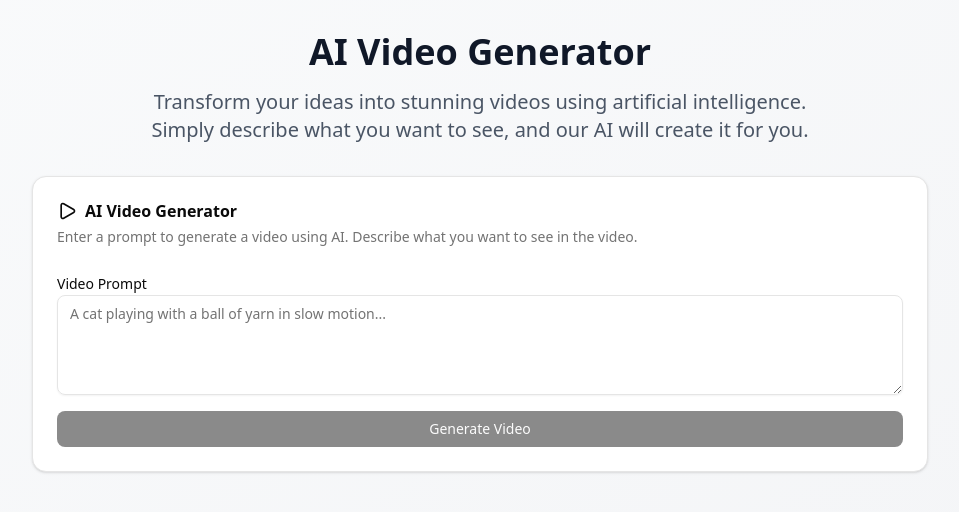
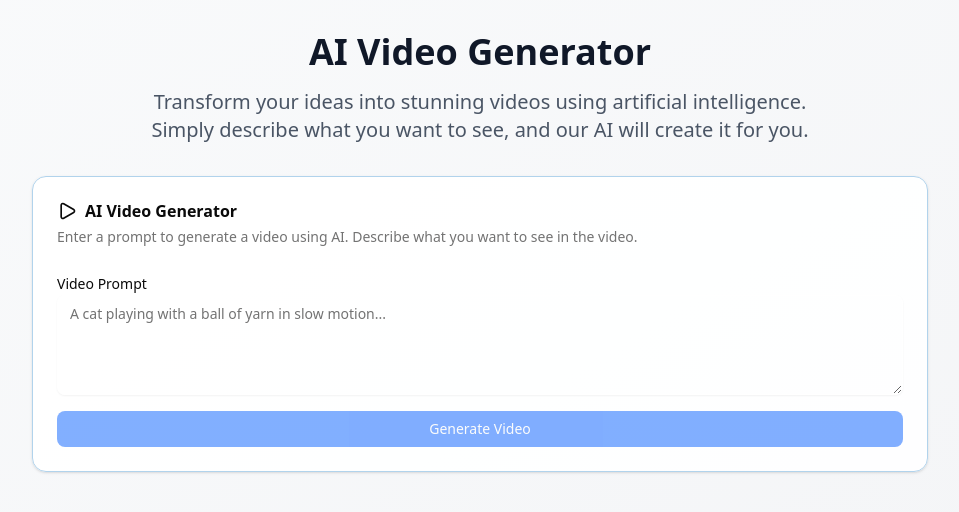
Before and after one commit to Walaa-Volidis/video-generator, a Next.js app: page / in a window 1280 px wide. Shown: the top 512 px of the page, without its empty margins (160-1119 px from the left). Built offline with nearby package versions, Linux system fonts and the light colour scheme.

Commit message:
add styles

```diff
--- a/src/app/globals.css
+++ b/src/app/globals.css
@@ -1,5 +1,5 @@
-@import "tailwindcss";
-@import "tw-animate-css";
+@import 'tailwindcss';
+@import 'tw-animate-css';
 
 @custom-variant dark (&:is(.dark *));
 
@@ -45,78 +45,151 @@
 
 :root {
   --radius: 0.625rem;
-  --background: oklch(1 0 0);
+  --background: linear-gradient(135deg, #f5f7fa 0%, #c3cfe2 100%);
   --foreground: oklch(0.145 0 0);
-  --card: oklch(1 0 0);
+  --card: rgba(255, 255, 255, 0.95);
   --card-foreground: oklch(0.145 0 0);
   --popover: oklch(1 0 0);
   --popover-foreground: oklch(0.145 0 0);
-  --primary: oklch(0.205 0 0);
+  --primary: oklch(0.55 0.25 262); /* Vibrant purple */
   --primary-foreground: oklch(0.985 0 0);
-  --secondary: oklch(0.97 0 0);
-  --secondary-foreground: oklch(0.205 0 0);
-  --muted: oklch(0.97 0 0);
+  --secondary: oklch(0.8 0.15 195); /* Soft blue */
+  --secondary-foreground: oklch(0.1 0 0);
+  --muted: oklch(0.95 0.02 240);
   --muted-foreground: oklch(0.556 0 0);
-  --accent: oklch(0.97 0 0);
-  --accent-foreground: oklch(0.205 0 0);
+  --accent: oklch(0.7 0.2 325); /* Pink accent */
+  --accent-foreground: oklch(0.985 0 0);
   --destructive: oklch(0.577 0.245 27.325);
-  --border: oklch(0.922 0 0);
-  --input: oklch(0.922 0 0);
-  --ring: oklch(0.708 0 0);
-  --chart-1: oklch(0.646 0.222 41.116);
-  --chart-2: oklch(0.6 0.118 184.704);
-  --chart-3: oklch(0.398 0.07 227.392);
-  --chart-4: oklch(0.828 0.189 84.429);
-  --chart-5: oklch(0.769 0.188 70.08);
-  --sidebar: oklch(0.985 0 0);
+  --border: oklch(0.85 0.05 240);
+  --input: rgba(255, 255, 255, 0.8);
+  --ring: oklch(0.55 0.25 262);
+  --chart-1: oklch(0.646 0.3 350); /* Vibrant red-pink */
+  --chart-2: oklch(0.6 0.25 200); /* Bright blue */
+  --chart-3: oklch(0.65 0.3 270); /* Purple */
+  --chart-4: oklch(0.7 0.3 120); /* Green */
+  --chart-5: oklch(0.75 0.25 45); /* Orange */
+  --sidebar: rgba(255, 255, 255, 0.9);
   --sidebar-foreground: oklch(0.145 0 0);
-  --sidebar-primary: oklch(0.205 0 0);
+  --sidebar-primary: oklch(0.55 0.25 262);
   --sidebar-primary-foreground: oklch(0.985 0 0);
-  --sidebar-accent: oklch(0.97 0 0);
-  --sidebar-accent-foreground: oklch(0.205 0 0);
-  --sidebar-border: oklch(0.922 0 0);
-  --sidebar-ring: oklch(0.708 0 0);
+  --sidebar-accent: oklch(0.7 0.2 325);
+  --sidebar-accent-foreground: oklch(0.985 0 0);
+  --sidebar-border: oklch(0.85 0.05 240);
+  --sidebar-ring: oklch(0.55 0.25 262);
 }
 
 .dark {
-  --background: oklch(0.145 0 0);
+  --background: linear-gradient(135deg, #1a1a2e 0%, #16213e 50%, #0f3460 100%);
   --foreground: oklch(0.985 0 0);
-  --card: oklch(0.205 0 0);
+  --card: rgba(30, 30, 50, 0.95);
   --card-foreground: oklch(0.985 0 0);
   --popover: oklch(0.205 0 0);
   --popover-foreground: oklch(0.985 0 0);
-  --primary: oklch(0.922 0 0);
-  --primary-foreground: oklch(0.205 0 0);
-  --secondary: oklch(0.269 0 0);
+  --primary: oklch(0.7 0.25 280); /* Bright purple */
+  --primary-foreground: oklch(0.985 0 0);
+  --secondary: oklch(0.4 0.2 220); /* Deep blue */
   --secondary-foreground: oklch(0.985 0 0);
-  --muted: oklch(0.269 0 0);
+  --muted: oklch(0.3 0.05 240);
   --muted-foreground: oklch(0.708 0 0);
-  --accent: oklch(0.269 0 0);
+  --accent: oklch(0.6 0.3 315); /* Bright pink */
   --accent-foreground: oklch(0.985 0 0);
   --destructive: oklch(0.704 0.191 22.216);
-  --border: oklch(1 0 0 / 10%);
-  --input: oklch(1 0 0 / 15%);
-  --ring: oklch(0.556 0 0);
-  --chart-1: oklch(0.488 0.243 264.376);
-  --chart-2: oklch(0.696 0.17 162.48);
-  --chart-3: oklch(0.769 0.188 70.08);
-  --chart-4: oklch(0.627 0.265 303.9);
-  --chart-5: oklch(0.645 0.246 16.439);
-  --sidebar: oklch(0.205 0 0);
+  --border: oklch(0.3 0.1 240);
+  --input: rgba(255, 255, 255, 0.1);
+  --ring: oklch(0.7 0.25 280);
+  --chart-1: oklch(0.6 0.35 340); /* Bright red-pink */
+  --chart-2: oklch(0.65 0.3 200); /* Cyan */
+  --chart-3: oklch(0.7 0.35 270); /* Purple */
+  --chart-4: oklch(0.6 0.35 120); /* Green */
+  --chart-5: oklch(0.7 0.3 45); /* Orange */
+  --sidebar: rgba(30, 30, 50, 0.9);
   --sidebar-foreground: oklch(0.985 0 0);
-  --sidebar-primary: oklch(0.488 0.243 264.376);
+  --sidebar-primary: oklch(0.7 0.25 280);
   --sidebar-primary-foreground: oklch(0.985 0 0);
-  --sidebar-accent: oklch(0.269 0 0);
+  --sidebar-accent: oklch(0.6 0.3 315);
   --sidebar-accent-foreground: oklch(0.985 0 0);
-  --sidebar-border: oklch(1 0 0 / 10%);
-  --sidebar-ring: oklch(0.556 0 0);
+  --sidebar-border: oklch(0.3 0.1 240);
+  --sidebar-ring: oklch(0.7 0.25 280);
 }
 
 @layer base {
   * {
-    @apply border-border outline-ring/50;
+    border-color: var(--border);
+    outline-color: var(--ring);
+    outline-width: 2px;
   }
   body {
-    @apply bg-background text-foreground;
+    background: var(--background);
+    background-attachment: fixed;
+    color: var(--foreground);
+    min-height: 100vh;
+  }
+
+  /* Add some colorful animations */
+  @keyframes gradient-shift {
+    0% {
+      background-position: 0% 50%;
+    }
+    50% {
+      background-position: 100% 50%;
+    }
+    100% {
+      background-position: 0% 50%;
+    }
+  }
+
+  @keyframes float {
+    0%,
+    100% {
+      transform: translateY(0px);
+    }
+    50% {
+      transform: translateY(-20px);
+    }
+  }
+
+  @keyframes pulse-color {
+    0%,
+    100% {
+      opacity: 0.6;
+    }
+    50% {
+      opacity: 0.8;
+    }
+  }
+
+  .gradient-animate {
+    background-size: 200% 200%;
+    animation: gradient-shift 8s ease infinite;
+  }
+
+  .float-animation {
+    animation: float 6s ease-in-out infinite;
+  }
+
+  .pulse-color {
+    animation: pulse-color 4s ease-in-out infinite;
+  }
+
+  .animation-delay-1000 {
+    animation-delay: 1s;
+  }
+
+  .animation-delay-2000 {
+    animation-delay: 2s;
+  }
+
+  .animation-delay-4000 {
+    animation-delay: 4s;
+  }
+
+  /* Custom gradient text */
+  .gradient-text {
+    background: linear-gradient(45deg, #8b5cf6, #ec4899, #3b82f6, #10b981);
+    background-size: 300% 300%;
+    background-clip: text;
+    -webkit-background-clip: text;
+    -webkit-text-fill-color: transparent;
+    animation: gradient-shift 4s ease infinite;
   }
 }
```
